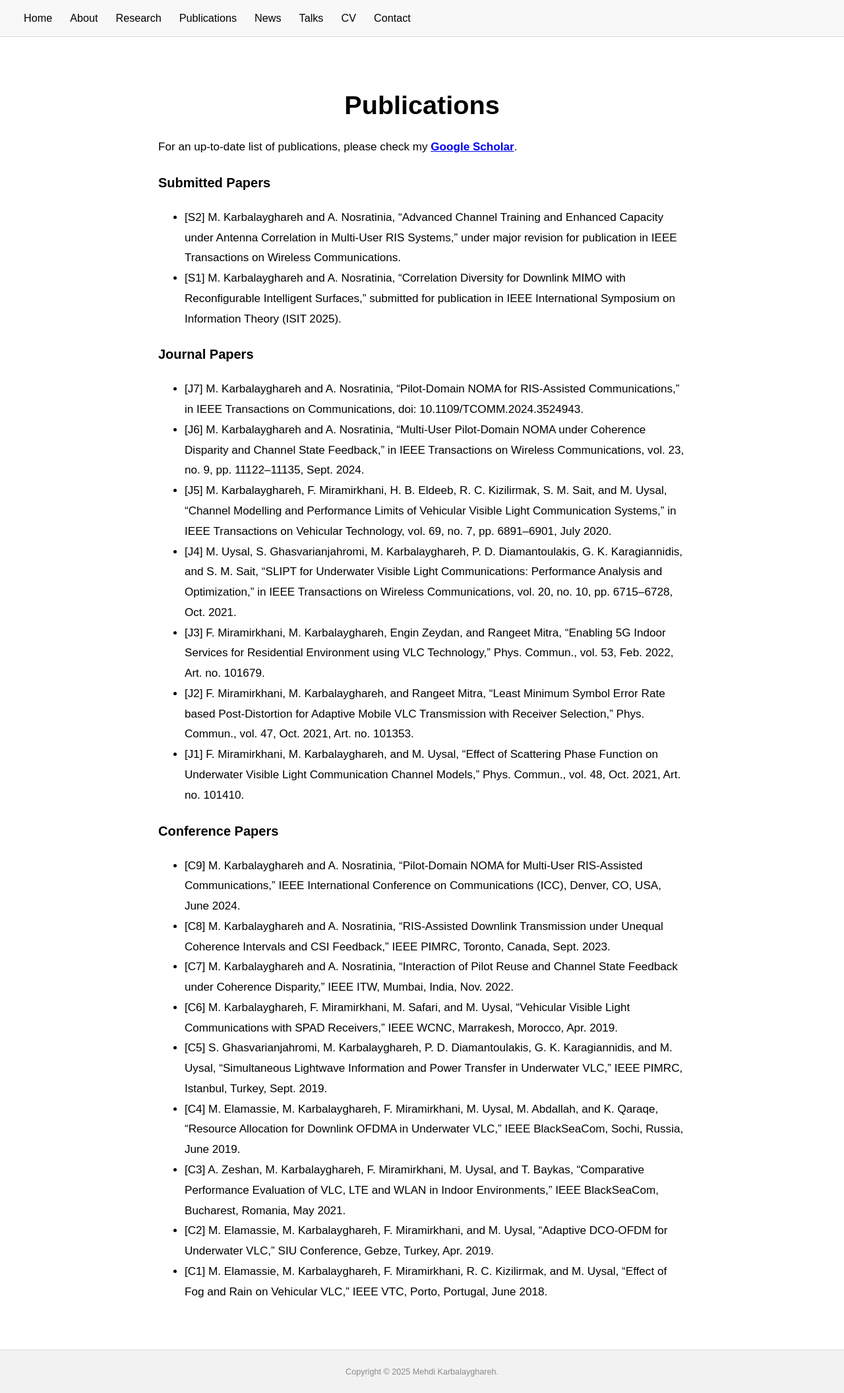
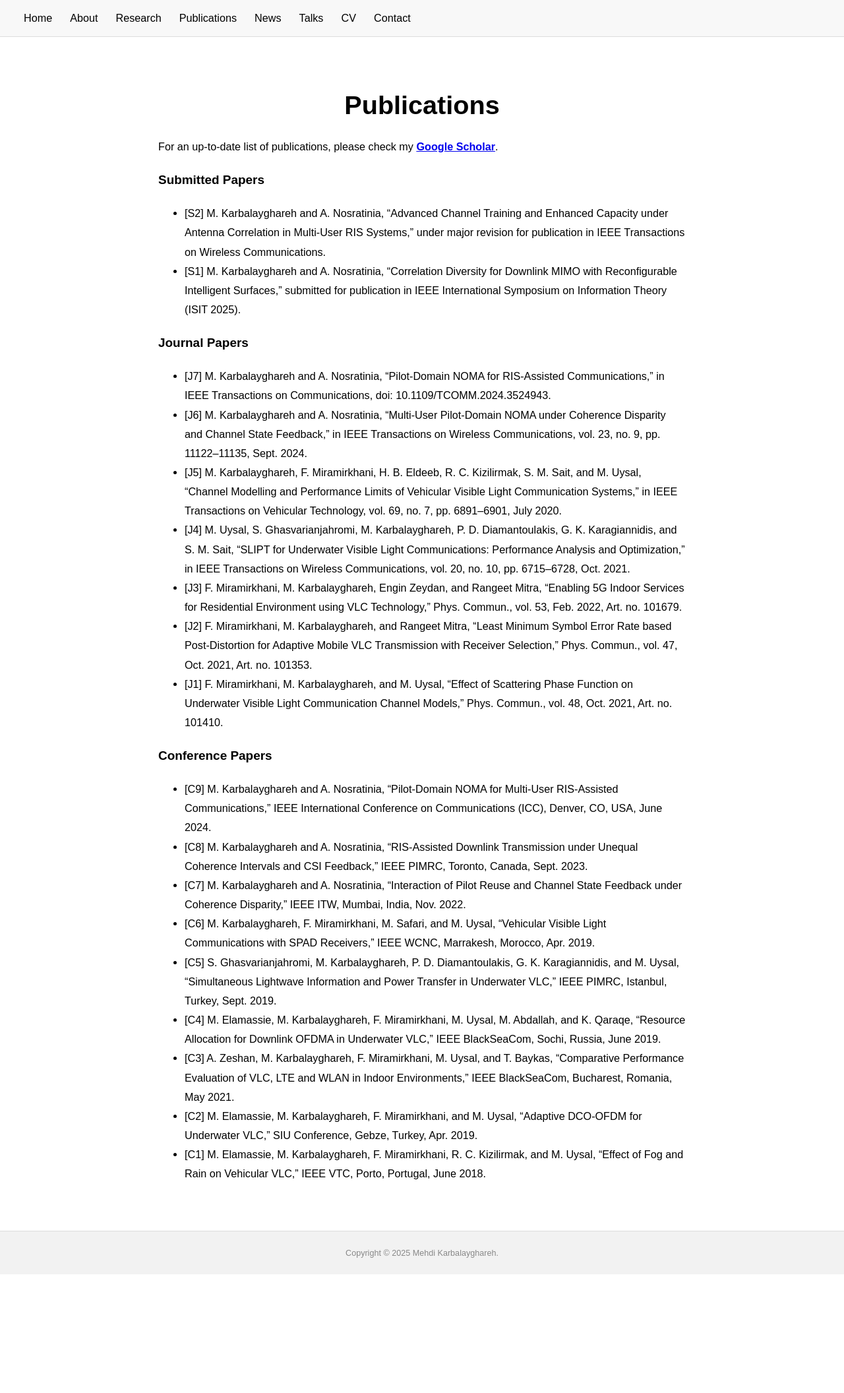
Before and after one commit to mkarbalaygh/mkarbalaygh.github.io, a Jekyll site: the page built from _pages/publications.md, in a window 1280 px wide. Shown: the whole page at 66% size. Built offline with Jekyll 4.4.1, drawn with Linux system fonts in a browser that asks for light colours; some web fonts are replaced; after the commit the page ends 1932 px from its top, so only the background shows below that.

Commit message:
Update publications.md

```diff
--- a/_pages/publications.md
+++ b/_pages/publications.md
@@ -6,7 +6,7 @@ permalink: /publications/
 
 <h1 style="text-align: center;">Publications</h1>
 
-<div style="max-width: 900px; margin: 1rem auto; font-size: 0.95rem; line-height: 1.8; text-align: left;">
+<div style="max-width: 1000px; margin: 1rem auto; font-size: 0.9rem; line-height: 1.8; text-align: left;">
 
   <p>
     For an up-to-date list of publications, please check my
```
